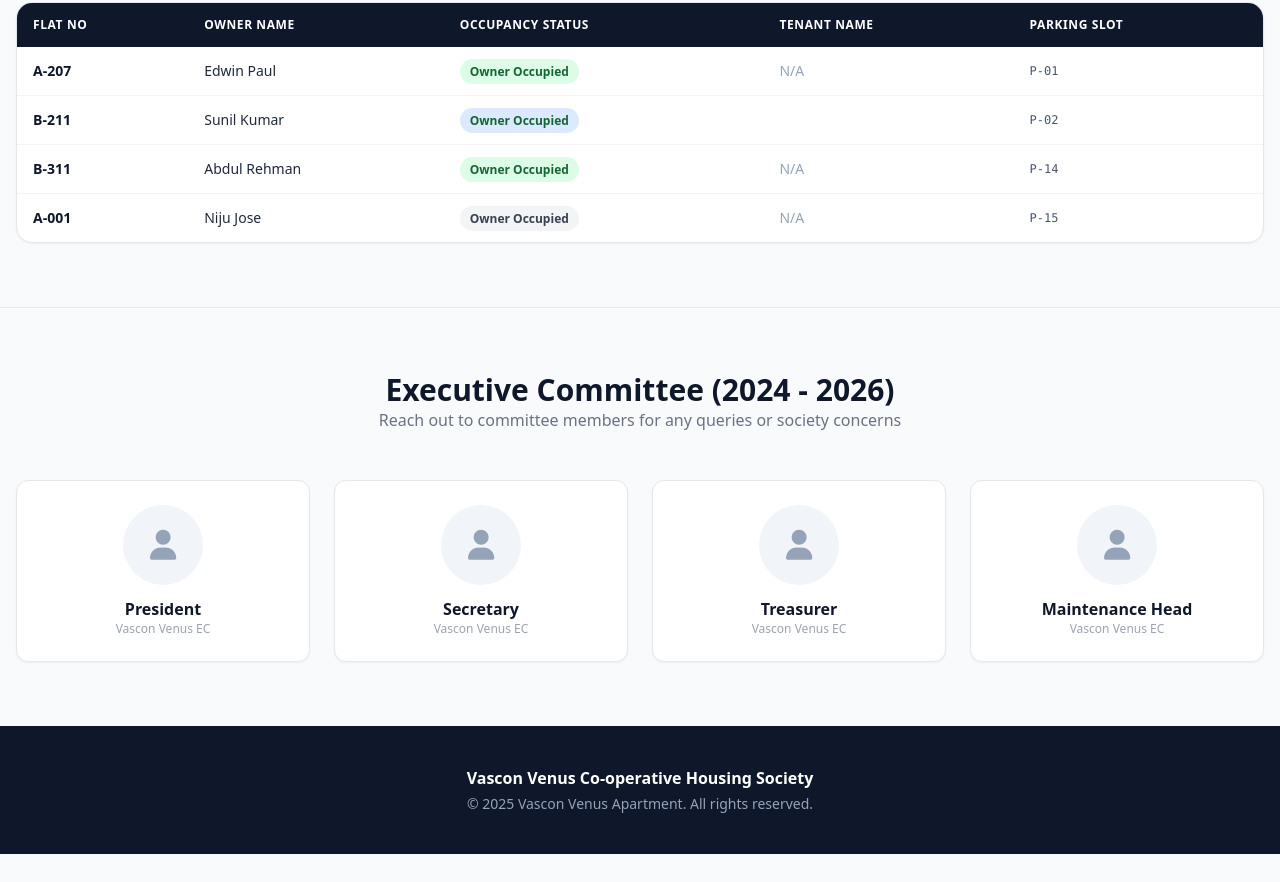
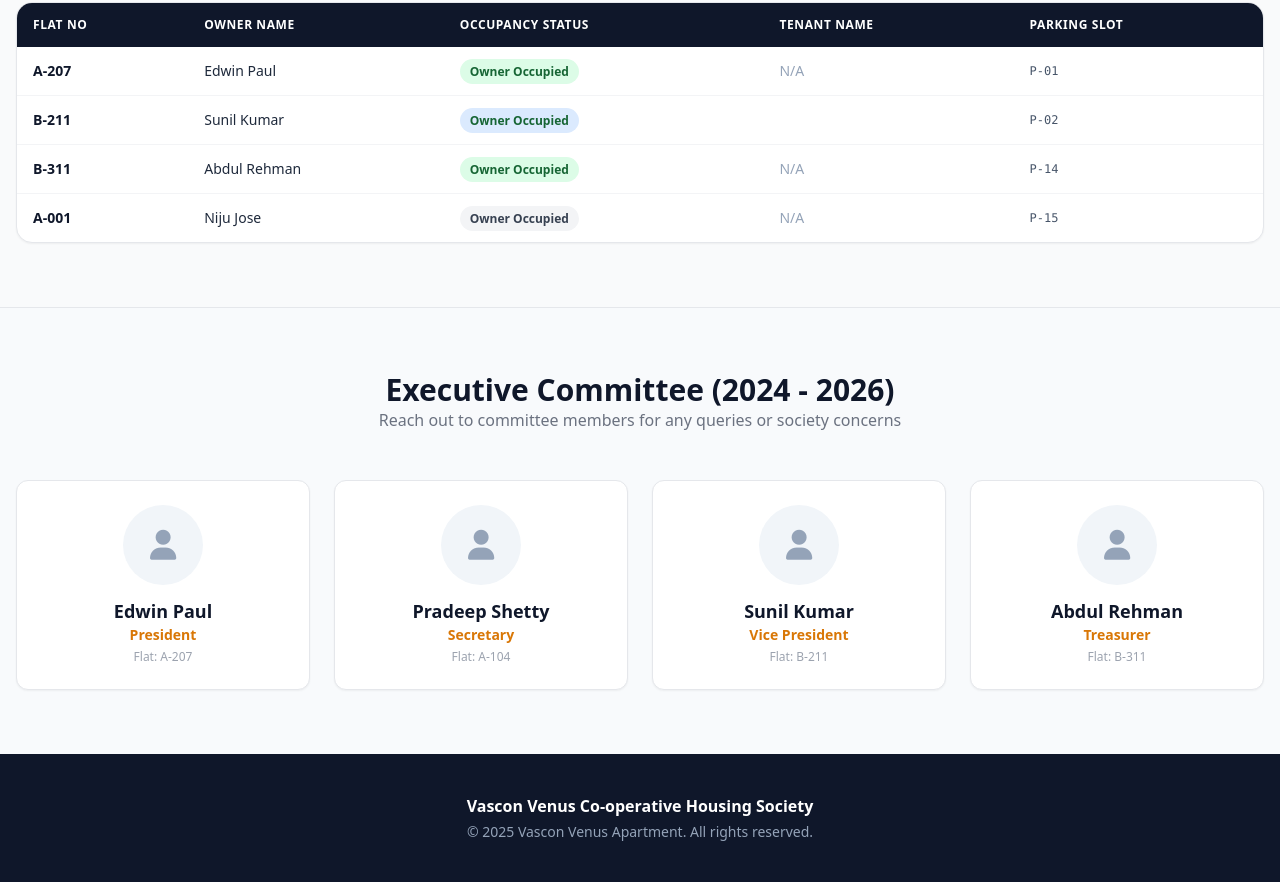
Before and after one commit to tftxvr123/vascon-venus-web, a plain HTML site: page index.html in a window 1280 px wide. Shown: the part 2583-3465 px from the top of the page. Before the commit the page ends 3437 px from the top, so only its background shows below. Drawn offline with nearby package versions, Linux system fonts and the light colour scheme.

Commit message:
Update index.html

```diff
--- a/index.html
+++ b/index.html
@@ -281,23 +281,28 @@
     <div class="grid grid-cols-1 sm:grid-cols-2 lg:grid-cols-4 gap-6">
       <div class="bg-white rounded-xl shadow-sm border p-6 text-center">
         <div class="w-20 h-20 mx-auto bg-slate-100 rounded-full flex items-center justify-center text-slate-400 text-3xl mb-3"><i class="fa-solid fa-user"></i></div>
-        <h3 class="font-bold text-slate-900">President</h3>
-        <p class="text-xs text-gray-400">Vascon Venus EC</p>
+        <h3 class="font-bold text-slate-900 text-lg">Edwin Paul</h3>
+        <p class="text-amber-600 text-sm font-semibold">President</p>
+        <p class="text-xs text-gray-400 mt-1">Flat: A-207</p>
+
       </div>
       <div class="bg-white rounded-xl shadow-sm border p-6 text-center">
         <div class="w-20 h-20 mx-auto bg-slate-100 rounded-full flex items-center justify-center text-slate-400 text-3xl mb-3"><i class="fa-solid fa-user"></i></div>
-        <h3 class="font-bold text-slate-900">Secretary</h3>
-        <p class="text-xs text-gray-400">Vascon Venus EC</p>
+         <h3 class="font-bold text-slate-900 text-lg">Pradeep Shetty</h3>
+        <p class="text-amber-600 text-sm font-semibold">Secretary</p>
+        <p class="text-xs text-gray-400 mt-1">Flat: A-104</p>
       </div>
       <div class="bg-white rounded-xl shadow-sm border p-6 text-center">
         <div class="w-20 h-20 mx-auto bg-slate-100 rounded-full flex items-center justify-center text-slate-400 text-3xl mb-3"><i class="fa-solid fa-user"></i></div>
-        <h3 class="font-bold text-slate-900">Treasurer</h3>
-        <p class="text-xs text-gray-400">Vascon Venus EC</p>
+        <h3 class="font-bold text-slate-900 text-lg">Sunil Kumar</h3>
+        <p class="text-amber-600 text-sm font-semibold">Vice President</p>
+        <p class="text-xs text-gray-400 mt-1">Flat: B-211</p>
       </div>
       <div class="bg-white rounded-xl shadow-sm border p-6 text-center">
         <div class="w-20 h-20 mx-auto bg-slate-100 rounded-full flex items-center justify-center text-slate-400 text-3xl mb-3"><i class="fa-solid fa-user"></i></div>
-        <h3 class="font-bold text-slate-900">Maintenance Head</h3>
-        <p class="text-xs text-gray-400">Vascon Venus EC</p>
+        <h3 class="font-bold text-slate-900 text-lg">Abdul Rehman</h3>
+        <p class="text-amber-600 text-sm font-semibold">Treasurer</p>
+        <p class="text-xs text-gray-400 mt-1">Flat: B-311</p>
       </div>
     </div>
   </section>
```
